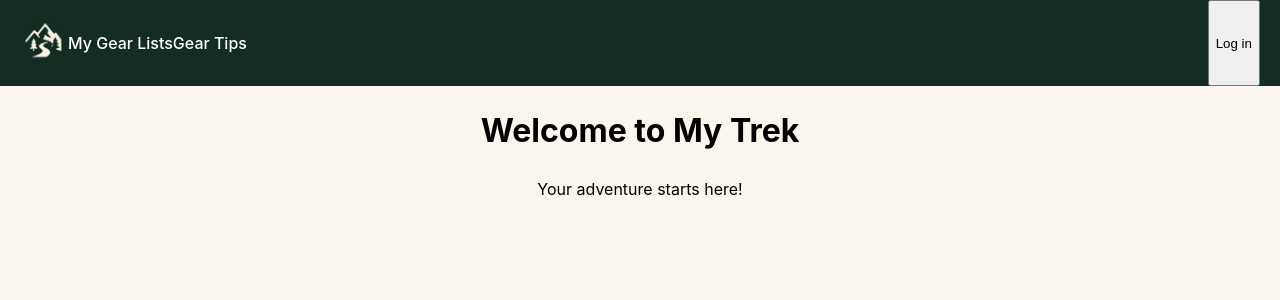
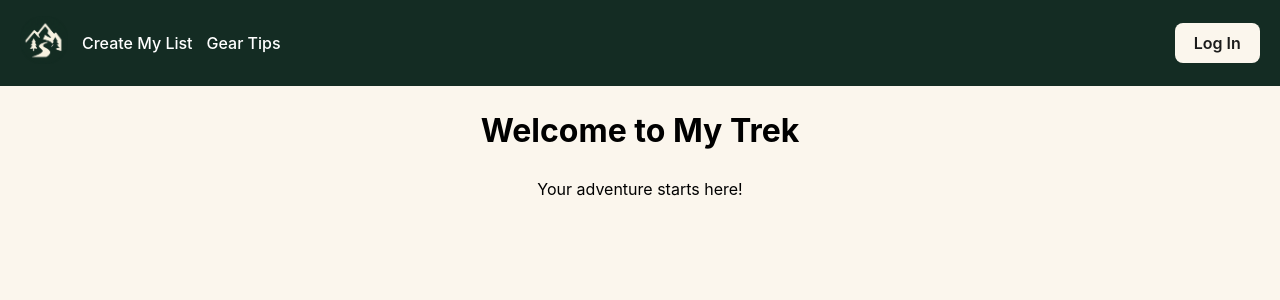
Before and after one commit to mjbeauchamp/my-trek-client, a React (Vite) app: page / in a window 1280 px wide. Shown: the top 300 px of the page. Built offline with nearby package versions, Linux system fonts and the light colour scheme; no server answers.

Commit message:
Basic navbar profile image styling

```diff
--- a/package.json
+++ b/package.json
@@ -11,6 +11,12 @@
   },
   "dependencies": {
     "@auth0/auth0-react": "^2.4.0",
+    "@fortawesome/fontawesome-svg-core": "^7.1.0",
+    "@fortawesome/free-brands-svg-icons": "^7.1.0",
+    "@fortawesome/free-regular-svg-icons": "^7.1.0",
+    "@fortawesome/free-solid-svg-icons": "^7.1.0",
+    "@fortawesome/react-fontawesome": "^3.1.0",
+    "@headlessui/react": "^2.2.9",
     "react": "^19.1.1",
     "react-dom": "^19.1.1",
     "react-router": "^7.8.2",
--- a/src/components/Navbar/Navbar.module.scss
+++ b/src/components/Navbar/Navbar.module.scss
@@ -3,9 +3,19 @@
     background: var(--color-primary);
     padding: 0 20px;
 
+    nav {
+        display: flex;
+        justify-content: space-between;
+        align-items: center;
+    }
+
     .link-list {
         display: flex;
         align-items: center;
+
+        li {
+            margin-right: 14px;
+        }
 
         a {
             color: #FFFFFF;
@@ -16,9 +26,40 @@
         }
     }
 
-    nav {
+    .profile-container {
         display: flex;
-        justify-content: space-between;
+        align-items: center;
+
+        .profile-image {
+            border-radius: 50%;
+            width: 48px;
+        }
+
+        .profile-icon-container {
+            border-radius: 50%;
+            padding: 4px;
+            display: flex;
+            align-items: center;
+            justify-content: center;
+            aspect-ratio: 1/1;
+        }
+
+        .profile-menu-button {
+            all: unset;
+            cursor: pointer;
+            display: inline-flex;
+            align-items: center;
+            justify-content: center;
+            border: 2px solid white;
+            border-radius: 50%;
+            margin: 2px;
+
+            &:hover,
+            &:focus-visible {
+                border-width: 4px;
+                margin: 0;
+            }
+        }
     }
 }
 
--- a/src/components/Navbar/Navbar.tsx
+++ b/src/components/Navbar/Navbar.tsx
@@ -2,6 +2,9 @@ import { useAuth0 } from "@auth0/auth0-react"
 import { Link } from "react-router";
 import styles from './Navbar.module.scss';
 import myTrekLogo from '../../assets/my-trek-logo-green.png';
+import { Menu, MenuButton, MenuItem, MenuItems } from '@headlessui/react'
+import { FontAwesomeIcon } from '@fortawesome/react-fontawesome'
+import { faUser } from '@fortawesome/free-solid-svg-icons';
 
 export default function Navbar() {
   const { loginWithRedirect, logout, user, isAuthenticated, isLoading } = useAuth0();
@@ -18,7 +21,9 @@ export default function Navbar() {
             </Link>
           </li>
           <li>
-            <Link to="/my-gear-lists">My Gear Lists</Link>
+            <Link to="/my-gear-lists">
+            {isAuthenticated ? <span>My Gear Lists</span> : <span>Create My List</span>}
+            </Link>
           </li>
           <li>
             <Link to="/gear-tips">Gear Tips</Link>
@@ -26,16 +31,36 @@ export default function Navbar() {
         </ul>
 
         {isAuthenticated ? (
-          <>
-            <span>Welcome, {user?.name ?? user?.email}</span>
-            {user?.picture ? <img src={user.picture} alt={user?.name ?? user?.email} /> : null}
-            <button onClick={() => logout({ logoutParams: { returnTo: window.location.origin } })}>
-              Log out
-            </button>
-          </>
+          <div className={styles['profile-container']}>
+            <Menu>
+              <MenuButton className={styles['profile-menu-button']}>
+                {
+                  user?.picture ?
+                  <img className={styles['profile-image']} src={user.picture} alt={user?.name ?? user?.email} /> :
+                  <div className={styles['profile-icon-container']}>
+                    <FontAwesomeIcon icon={faUser} color="white" size="xl" />
+                  </div>
+                }
+              </MenuButton>
+              <MenuItems className="navbar-menu-items" anchor="bottom end">
+                <MenuItem>
+                  <Link to="/my-gear-lists">My Gear Lists</Link>
+                </MenuItem>
+                <MenuItem>
+                  <button className="btn light" onClick={() => logout({ logoutParams: { returnTo: window.location.origin } })}>
+                    Log Out
+                  </button>
+                </MenuItem>
+              </MenuItems>
+            </Menu>
+
+
+
+
+          </div>
         ) : (
-          <button onClick={() => loginWithRedirect({authorizationParams: {redirect_uri: window.location.href}})}>
-            Log in
+          <button className="btn light" onClick={() => loginWithRedirect({authorizationParams: {redirect_uri: window.location.href}})}>
+            Log In
           </button>
         )}
       </nav>
--- a/src/index.scss
+++ b/src/index.scss
@@ -43,11 +43,7 @@
 
 a {
   font-weight: 500;
-  color: #646cff;
   text-decoration: inherit;
-}
-a:hover {
-  color: #535bf2;
 }
 
 body {
@@ -58,15 +54,66 @@ body {
   background-color: var(--color-light-primary);
 }
 
-button:hover {
-  border-color: #646cff;
-}
-button:focus,
-button:focus-visible {
-  outline: 4px auto -webkit-focus-ring-color;
-}
-
 ul {
   list-style: none;
   padding: 0;
 }
+
+.btn {
+  display: inline-block;
+  padding: 0.6rem 1.2rem;
+  font-size: 1rem;
+  font-weight: 600;
+  font-family: 'Inter', sans-serif;
+  border: none;
+  border-radius: 0.5rem;
+  cursor: pointer;
+  text-align: center;
+  transition: background-color 0.2s, transform 0.1s;
+
+  &.light {
+    background-color: var(--color-light-primary);
+    color: var(--color-text);
+
+    &:hover:not(:disabled) {
+      background-color: white;
+    }
+
+    &:active:not(:disabled) {
+      transform: scale(0.97);
+    }
+  }
+
+  &.dark {
+    background-color: var(--color-primary);
+    color: var(--color-light-primary);
+
+    &:hover:not(:disabled) {
+      background-color: var(--color-secondary);
+    }
+
+    &:active:not(:disabled) {
+      transform: scale(0.97);
+    }
+  }
+
+  &:focus {
+    outline: 2px solid var(--color-bright-highlight);
+    outline-offset: 2px;
+  }
+
+  &:disabled {
+    background-color: lightgray;
+    cursor: not-allowed;
+    opacity: 0.6;
+  }
+}
+
+.navbar-menu-items {
+  display: flex;
+  flex-direction: column;
+  background-color: yellow;
+  min-width: 250px;
+  margin-top: 4px;
+  border-radius: 6px;
+}
```
Also changed, not shown: 1 other file (tests, documents, lock files or other folders).
